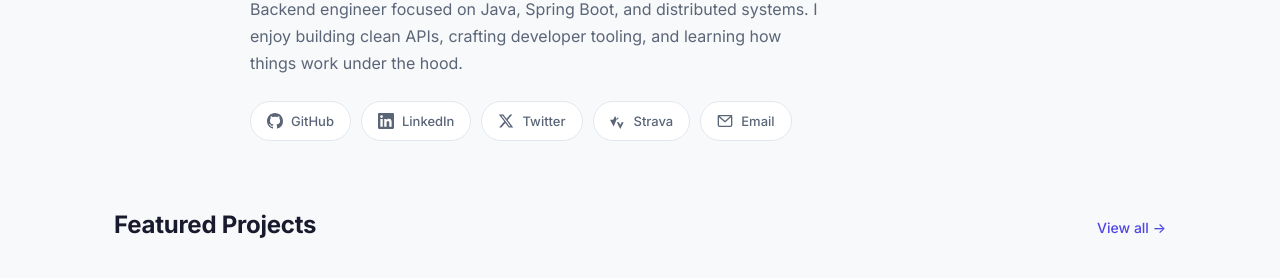
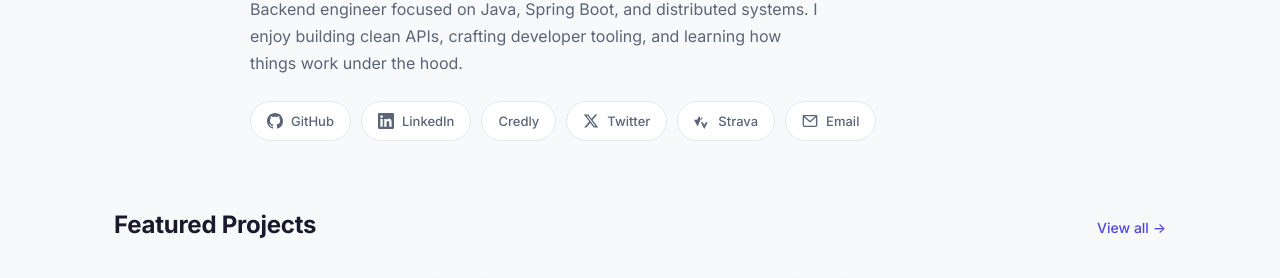
Before and after one commit to barcellos-pedro/barcellos-pedro.github.io, a Jekyll site: the page built from index.html, in a window 1280 px wide. Shown: the part 252-530 px from the top of the page. Built offline with Jekyll 4.4.1, drawn with Linux system fonts in a browser that asks for light colours.

Commit message:
Update links.yml

```diff
--- a/_data/links.yml
+++ b/_data/links.yml
@@ -4,6 +4,9 @@
 - name: LinkedIn
   url: https://linkedin.com/in/pedro-barcellos
   icon: linkedin
+- name: Credly
+  url: https://www.credly.com/users/barcellos-pedro
+  icon: Credly
 - name: Twitter
   url: https://x.com/pedroreis_io
   icon: twitter
```
